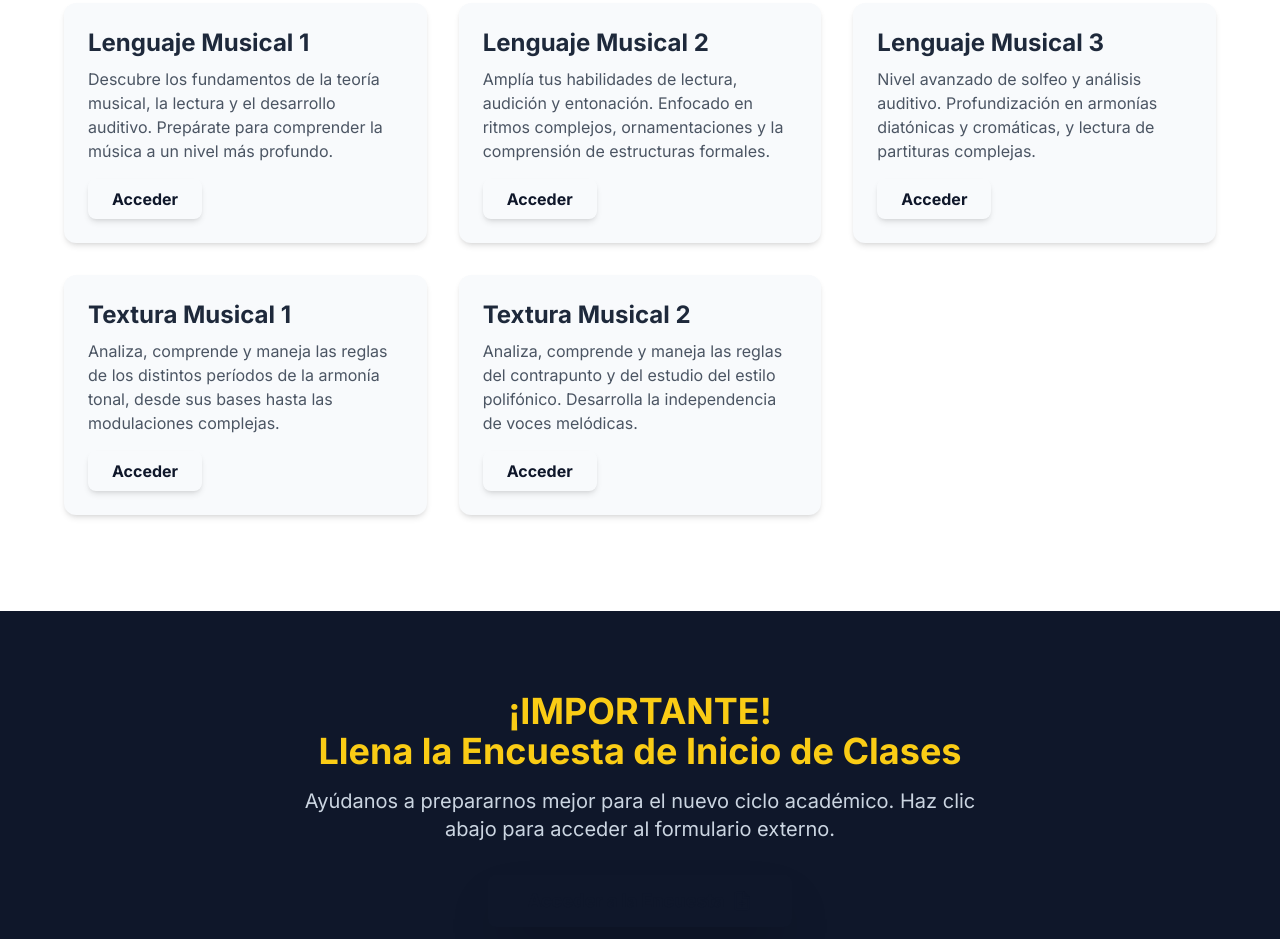
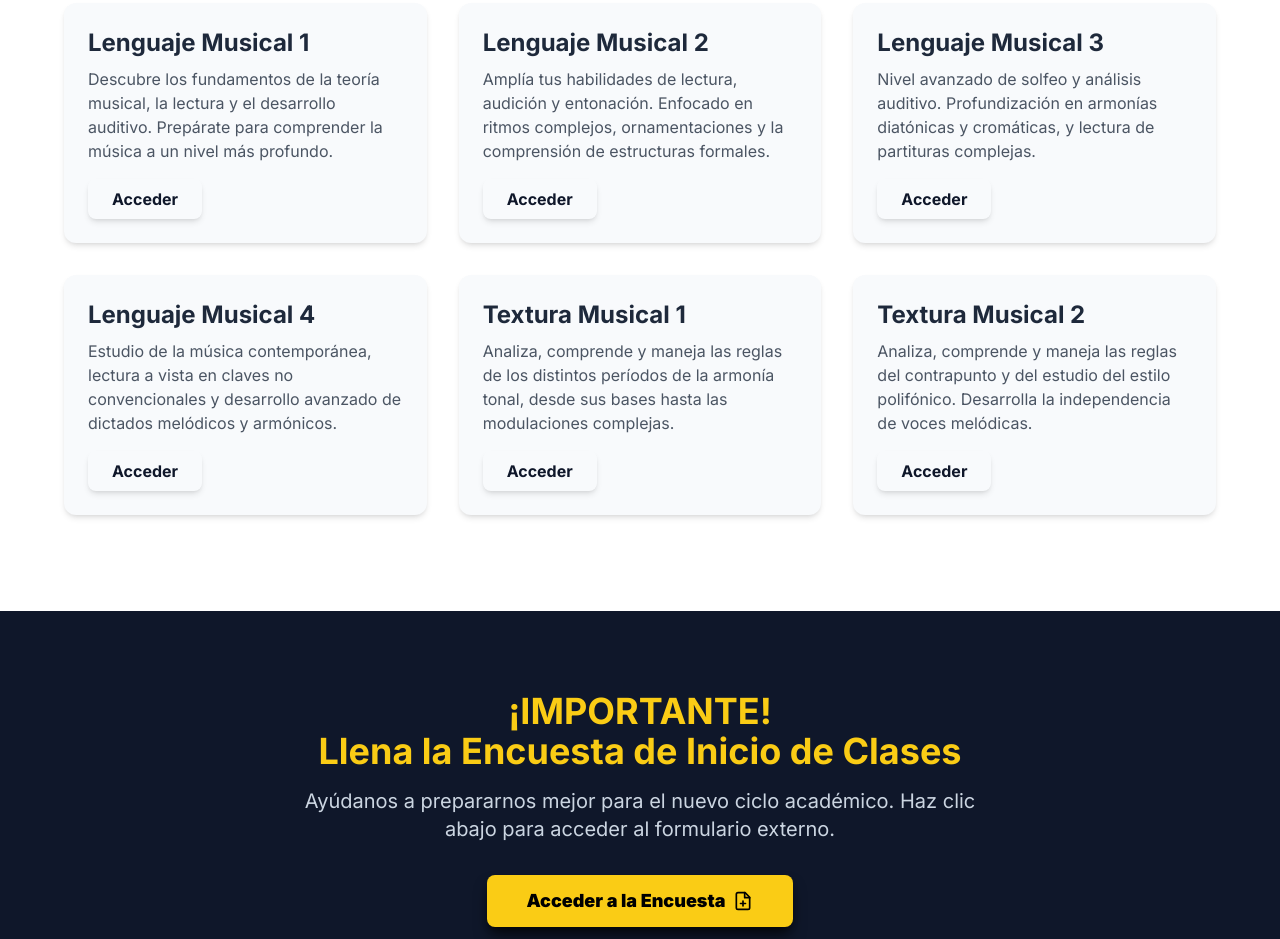
Before and after one commit to johanparilli/cmsb, a plain HTML site: page index.html in a window 1280 px wide. Shown: the part 681-1620 px from the top of the page. Drawn offline with nearby package versions, Linux system fonts and the light colour scheme.

Commit message:
Update index.html

```diff
--- a/index.html
+++ b/index.html
@@ -6,7 +6,7 @@
     <title>CMSB - Prof Johan Parilli</title>
     <script src="https://cdn.tailwindcss.com"></script>
     <style>
-        @import url('https://fonts.googleapis.com/css2?family=Inter:wght@400;500;600;700;800&display=swap');
+        @import url('https://fonts.googleapis.com/css2?family=Inter:wght@400;500;600;700;800;900&display=swap');
         body {
             font-family: 'Inter', sans-serif;
             background-color: #f3f4f6;
@@ -16,6 +16,12 @@
         }
         .text-custom-gold {
             color: #facc15;
+        }
+        /* Clase CSS para FORZAR la visibilidad inmediata del botón de la encuesta */
+        .encuesta-btn-visible {
+            background-color: #facc15 !important; /* Fondo Dorado Forzado */
+            color: #000000 !important; /* Texto Negro Forzado */
+            box-shadow: 0 10px 15px -3px rgba(0, 0, 0, 0.7), 0 4px 6px -2px rgba(0, 0, 0, 0.4) !important; /* Sombra oscura para mayor relieve */
         }
         /* Estilo para asegurar que el iframe se vea bien */
         .iframe-container {
@@ -35,7 +41,7 @@
                 <ul class="flex space-x-6 text-sm font-semibold">
                     <li><a href="#inicio" class="text-custom-gold hover:text-white transition-colors">Inicio</a></li>
                     <li><a href="#catedras" class="hover:text-custom-gold transition-colors">Cátedras</a></li>
-                    <li><a href="#encuesta" class="hover:text-custom-gold transition-colors font-bold">Encuesta</a></li>
+                    <li><a href="#encuesta" class="hover:text-custom-gold transition-colors font-extrabold">Encuesta</a></li>
                     <li><a href="#contacto" class="hover:text-custom-gold transition-colors">Contacto</a></li>
                 </ul>
             </nav>
@@ -62,7 +68,7 @@
         <section id="catedras" class="py-16 md:py-24 bg-white">
             <div class="container mx-auto px-4">
                 <h3 class="text-3xl md:text-4xl font-bold text-center mb-12 text-slate-900">Asignaturas</h3>
-                <!-- Se cambió la cuadrícula para un mejor flujo visual de 5 elementos en dispositivos grandes -->
+                <!-- Ajuste a grid-cols-2/3 para 6 elementos -->
                 <div class="grid grid-cols-1 md:grid-cols-2 lg:grid-cols-3 gap-8 max-w-6xl mx-auto">
 
                     <!-- Lenguaje Musical 1 Card -->
@@ -79,7 +85,7 @@
                         </div>
                     </div>
 
-                    <!-- Lenguaje Musical 2 Card (NUEVO) -->
+                    <!-- Lenguaje Musical 2 Card -->
                     <div class="bg-slate-50 p-6 rounded-xl shadow-md hover:shadow-xl transition-shadow duration-300 transform hover:-translate-y-1">
                         <h4 class="text-2xl font-bold text-custom-dark mb-2">Lenguaje Musical 2</h4>
                         <p class="text-gray-600">
@@ -93,7 +99,7 @@
                         </div>
                     </div>
 
-                    <!-- Lenguaje Musical 3 Card (NUEVO) -->
+                    <!-- Lenguaje Musical 3 Card -->
                     <div class="bg-slate-50 p-6 rounded-xl shadow-md hover:shadow-xl transition-shadow duration-300 transform hover:-translate-y-1">
                         <h4 class="text-2xl font-bold text-custom-dark mb-2">Lenguaje Musical 3</h4>
                         <p class="text-gray-600">
@@ -102,6 +108,21 @@
                         <!-- Botón de acceso -->
                         <div class="mt-4">
                             <a href="https://clases.johanparilli.com/b/lenguajemusical3" class="inline-block bg-custom-gold text-slate-900 font-bold py-2 px-6 rounded-lg shadow-md hover:bg-yellow-300 transition-colors">
+                                Acceder
+                            </a>
+                        </div>
+                    </div>
+
+                    <!-- Lenguaje Musical 4 Card (NUEVO) -->
+                    <div class="bg-slate-50 p-6 rounded-xl shadow-md hover:shadow-xl transition-shadow duration-300 transform hover:-translate-y-1">
+                        <h4 class="text-2xl font-bold text-custom-dark mb-2">Lenguaje Musical 4</h4>
+                        <p class="text-gray-600">
+                            Estudio de la música contemporánea, lectura a vista en claves no convencionales y desarrollo avanzado de dictados melódicos y armónicos.
+                        </p>
+                        <!-- Botón de acceso -->
+                        <div class="mt-4">
+                            <!-- Nota: Enlace asumido para el nivel 4 -->
+                            <a href="https://clases.johanparilli.com/b/lenguajemusical4" class="inline-block bg-custom-gold text-slate-900 font-bold py-2 px-6 rounded-lg shadow-md hover:bg-yellow-300 transition-colors">
                                 Acceder
                             </a>
                         </div>
@@ -148,8 +169,15 @@
                 <p class="text-lg md:text-xl max-w-2xl mx-auto mb-8 text-slate-300">
                     Ayúdanos a prepararnos mejor para el nuevo ciclo académico. Haz clic abajo para acceder al formulario externo.
                 </p>
-                <!-- NOTA: Cambia el '#' por la URL de la otra página cuando esté lista (ej: href="encuesta.html") -->
-                <a href="#" class="bg-custom-gold text-slate-900 font-black py-3 px-10 rounded-lg shadow-2xl hover:bg-yellow-300 transition-colors transform hover:scale-105 inline-flex items-center space-x-2 text-lg">
+                <!-- NOTA: Se aplica la clase visible-button para forzar la visibilidad de los colores -->
+                <a href="#" class="
+                    encuesta-btn-visible
+                    font-black
+                    py-3 px-10
+                    rounded-lg
+                    inline-flex items-center space-x-2
+                    text-lg
+                ">
                     <span>Acceder a la Encuesta</span>
                     <!-- Icono de formulario (lucide-react equivalente) -->
                     <svg xmlns="http://www.w3.org/2000/svg" width="24" height="24" viewBox="0 0 24 24" fill="none" stroke="currentColor" stroke-width="2" stroke-linecap="round" stroke-linejoin="round" class="w-5 h-5"><path d="M14.5 2H6a2 2 0 0 0-2 2v16a2 2 0 0 0 2 2h12a2 2 0 0 0 2-2V7.5L14.5 2z"></path><polyline points="14 2 14 8 20 8"></polyline><line x1="12" y1="18" x2="12" y2="12"></line><line x1="15" y1="15" x2="9" y2="15"></line></svg>
```
